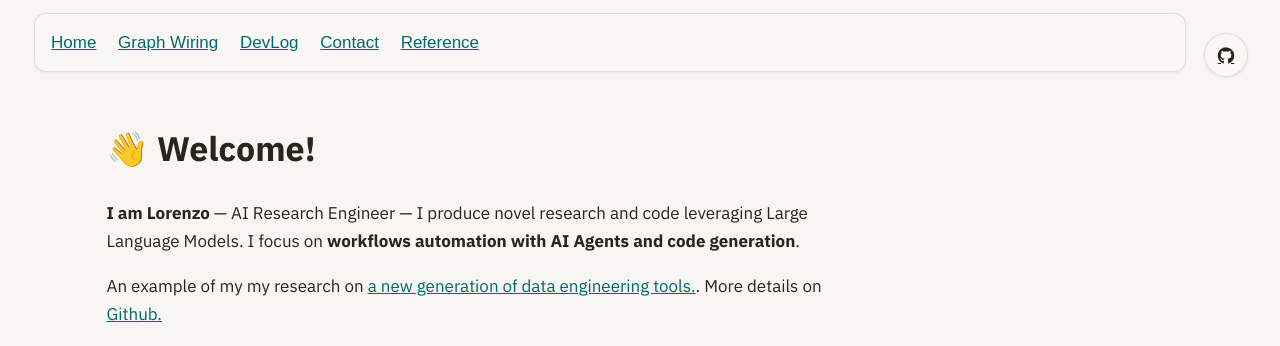
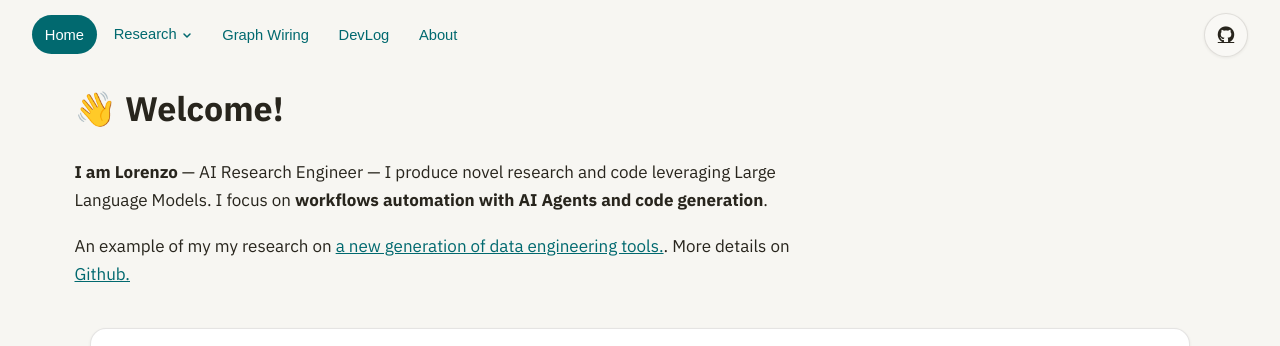
Before and after one commit to Mec-iS/staticwebpage, a Jekyll site: the page built from index.md, in a window 1280 px wide, cut to the strip 0-346 px from the top of the page. Built offline with Jekyll 4.4.1, drawn with Linux system fonts in a browser that asks for light colours; nearby versions of some CDN libraries; some web fonts are replaced.

Commit message:
nav: include all 10 pages, add breadcrumbs, active indicator, mobile hamburger
- Redesign nav with 5 primary items + Research dropdown for 6 sub-pages
- Add breadcrumbs on paper/project pages (Home > Research > Title) and blog posts
- Active page highlighted with filled primary-color pill
- Mobile: hamburger toggle at 640px, 44px touch targets on all items
- CSS-only dropdown (hover/focus-within), no JS, no FOUC

Closes #23

```diff
--- /dev/null
+++ b/_includes/breadcrumbs.html
@@ -0,0 +1,24 @@
+{% assign is_top = false %}
+{% if page.url == '/' or page.url == '/index.html' %}
+  {% assign is_top = true %}
+{% elsif page.url == '/graph-wiring' or page.url == '/graph-wiring.html' %}
+  {% assign is_top = true %}
+{% elsif page.url == '/contact' or page.url == '/contact.html' %}
+  {% assign is_top = true %}
+{% elsif page.url == '/blog' or page.url == '/blog.html' %}
+  {% assign is_top = true %}
+{% endif %}
+
+{% unless is_top %}
+<nav aria-label="Breadcrumb" class="breadcrumbs">
+  <ol>
+    <li><a href="/">Home</a></li>
+    {% if page.url contains 'arrowspace' or page.url contains 'bmpp' or page.url contains 'smartcore' or page.url contains 'vibelang' or page.url contains 'reference' %}
+    <li><a href="/">Research</a></li>
+    {% elsif page.layout == 'blog_default' %}
+    <li><a href="/blog">DevLog</a></li>
+    {% endif %}
+    <li aria-current="page">{{ page.title }}</li>
+  </ol>
+</nav>
+{% endunless %}
--- a/_includes/nav.html
+++ b/_includes/nav.html
@@ -1,9 +1,47 @@
-<nav class="pure-menu pure-menu-horizontal" style="margin-bottom: 1.5em;">
-  <ul class="pure-menu-list">
-    <li class="pure-menu-item"><a href="{{ "/" }}">Home</a></li>
-    <li class="pure-menu-item"><a href="{{ "/graph-wiring" }}">Graph Wiring</a></li>
-    <li class="pure-menu-item"><a href="{{ "/blog" }}">DevLog</a></li>
-    <li class="pure-menu-item"><a href="{{ "/contact" }}">Contact</a></li>
-    <li class="pure-menu-item"><a href="{{ "/references" }}">Reference</a></li>
+<nav class="site-nav" aria-label="Main navigation">
+  <input type="checkbox" id="nav-toggle" class="nav-toggle-input" hidden>
+  <label for="nav-toggle" class="nav-toggle-label" aria-label="Toggle navigation menu" tabindex="0">
+    <span></span><span></span><span></span>
+  </label>
+
+  <ul class="nav-list">
+    <li class="nav-item{% if page.url == '/' %} active{% endif %}">
+      <a href="{{ '/' | relative_url }}">Home</a>
+    </li>
+
+    {% assign is_research_active = false %}
+    {% if page.url contains 'arrowspace' %}{% assign is_research_active = true %}{% endif %}
+    {% if page.url contains '/bmpp' and page.url != '/bmpp-paper' %}{% assign is_research_active = true %}{% endif %}
+    {% if page.url contains 'bmpp-paper' %}{% assign is_research_active = true %}{% endif %}
+    {% if page.url contains 'smartcore' %}{% assign is_research_active = true %}{% endif %}
+    {% if page.url contains 'vibelang' %}{% assign is_research_active = true %}{% endif %}
+    {% if page.url contains 'reference' %}{% assign is_research_active = true %}{% endif %}
+
+    <li class="nav-item nav-has-children{% if is_research_active %} active{% endif %}">
+      <button class="nav-dropdown-btn" aria-haspopup="true">
+        Research
+        <svg class="nav-arrow" width="12" height="12" viewBox="0 0 12 12" fill="none" aria-hidden="true"><path d="M3 5l3 3 3-3" stroke="currentColor" stroke-width="1.5" stroke-linecap="round" stroke-linejoin="round"/></svg>
+      </button>
+      <ul class="nav-dropdown">
+        <li{% if page.url contains 'arrowspace' %} class="active"{% endif %}><a href="/arrowspace-paper">ArrowSpace Paper</a></li>
+        <li{% if page.url contains '/bmpp' and page.url != '/bmpp-paper' and page.url != '/bmpp-paper.html' %} class="active"{% endif %}><a href="/bmpp">BMPP</a></li>
+        <li{% if page.url contains 'bmpp-paper' %} class="active"{% endif %}><a href="/bmpp-paper">BMPP Paper</a></li>
+        <li{% if page.url contains 'smartcore' %} class="active"{% endif %}><a href="/smartcorelib">Smartcore</a></li>
+        <li{% if page.url contains 'vibelang' %} class="active"{% endif %}><a href="/vibelang-rs">Vibelang-rs</a></li>
+        <li{% if page.url contains 'reference' %} class="active"{% endif %}><a href="/references">References</a></li>
+      </ul>
+    </li>
+
+    <li class="nav-item{% if page.url contains 'graph-wiring' %} active{% endif %}">
+      <a href="/graph-wiring">Graph Wiring</a>
+    </li>
+
+    <li class="nav-item{% if page.url contains '/blog' %} active{% endif %}">
+      <a href="/blog">DevLog</a>
+    </li>
+
+    <li class="nav-item{% if page.url contains 'contact' %} active{% endif %}">
+      <a href="/contact">About</a>
+    </li>
   </ul>
 </nav>
--- a/_layouts/default.html
+++ b/_layouts/default.html
@@ -105,7 +105,7 @@
       padding-bottom: 2rem;
     }
 
-    nav a { margin-right: 1em; }
+    /* nav removed — replaced below */
     textarea, pre, code {
         width: 100%;
         font-family: 'Ubuntu Mono', monospace;
@@ -148,54 +148,140 @@
         vertical-align: middle;
     }
 
-    nav {
+    .site-nav {
       font-family: 'Satoshi', Arial, sans-serif;
+      position: relative;
     }
 
-    nav.pure-menu,
-    .head-on,
-    .intermission,
-    footer,
-    .main-content {
-      width: 100%;
-      max-width: var(--content-width);
-      margin-inline: auto;
+    .nav-toggle-input { display: none; }
+
+    .nav-toggle-label {
+      display: none;
+      flex-direction: column;
+      gap: 5px;
+      padding: 10px 0;
+      cursor: pointer;
+      user-select: none;
+      min-height: 44px;
+      justify-content: center;
     }
 
-    footer {
-        font-family: 'Satoshi', Arial, sans-serif;
+    .nav-toggle-label span {
+      display: block;
+      width: 24px;
+      height: 2px;
+      background: var(--color-text);
+      border-radius: 2px;
+      transition: transform var(--transition), opacity var(--transition);
     }
 
-    nav.pure-menu {
+    .nav-list {
       display: flex;
+      flex-wrap: wrap;
+      gap: 0.25rem;
       align-items: center;
-      justify-content: space-between;
-      gap: var(--space-4);
-      padding: 0.9rem 1rem;
-      background: var(--color-surface);
+      list-style: none;
+      margin: 0;
+      padding: 0;
+    }
+
+    .nav-item a,
+    .nav-dropdown-btn {
+      display: inline-flex;
+      align-items: center;
+      gap: 0.25rem;
+      padding: 0.45rem 0.8rem;
+      border-radius: var(--radius-full);
+      font-size: 0.92rem;
+      font-weight: 500;
+      color: var(--color-primary);
+      text-decoration: none;
+      border: none;
+      background: none;
+      cursor: pointer;
+      font-family: inherit;
+      transition: background var(--transition), color var(--transition);
+      white-space: nowrap;
+    }
+
+    .nav-item a:hover,
+    .nav-item a:focus-visible,
+    .nav-dropdown-btn:hover,
+    .nav-dropdown-btn:focus-visible {
+      background: color-mix(in srgb, var(--color-primary) 10%, transparent);
+      text-decoration: none;
+      outline: none;
+    }
+
+    .nav-item.active > a,
+    .nav-item.active > .nav-dropdown-btn {
+      background: var(--color-primary);
+      color: #fff;
+    }
+
+    .nav-item.active > a:hover,
+    .nav-item.active > .nav-dropdown-btn:hover {
+      background: var(--color-primary-hover);
+    }
+
+    .nav-arrow {
+      transition: transform var(--transition);
+    }
+
+    .nav-has-children.active .nav-arrow {
+      transform: rotate(180deg);
+    }
+
+    .nav-has-children {
+      position: relative;
+    }
+
+    .nav-dropdown {
+      display: none;
+      position: absolute;
+      top: 100%;
+      left: 0;
+      z-index: 100;
+      min-width: 180px;
+      padding: 0.5rem 0;
+      margin-top: 0.25rem;
+      background: var(--color-surface-2);
       border: 1px solid var(--color-border);
       border-radius: var(--radius-lg);
-      box-shadow: var(--shadow-sm);
-      margin-bottom: var(--space-5);
-      overflow-x: auto;
+      box-shadow: var(--shadow-md);
+      list-style: none;
     }
 
-    .pure-menu-list {
-      display: flex;
-      flex-wrap: wrap;
-      gap: 0.35rem;
+    .nav-dropdown li a {
+      display: block;
+      padding: 0.5rem 1rem;
+      border-radius: 0;
+      color: var(--color-text);
+      font-weight: 400;
+      white-space: nowrap;
     }
 
-    .pure-menu-link {
+    .nav-dropdown li a:hover,
+    .nav-dropdown li a:focus-visible {
+      background: color-mix(in srgb, var(--color-primary) 8%, transparent);
       color: var(--color-primary);
-      border-radius: var(--radius-full);
-      padding: 0.45rem 0.8rem;
     }
 
-    .pure-menu-link:hover,
-    .pure-menu-link:focus-visible {
-      background: color-mix(in srgb, var(--color-primary) 10%, white);
-      text-decoration: none;
+    .nav-dropdown li.active a {
+      background: color-mix(in srgb, var(--color-primary) 10%, transparent);
+      color: var(--color-primary);
+      font-weight: 500;
+    }
+
+    .nav-has-children:hover .nav-dropdown,
+    .nav-has-children:focus-within .nav-dropdown,
+    .nav-has-children .nav-dropdown:hover {
+      display: block;
+    }
+
+    .nav-dropdown-btn {
+      -webkit-appearance: none;
+      appearance: none;
     }
 
     .topbar-row {
@@ -246,6 +332,49 @@
     .cta-emoji {
         font-size: 1.3em;
         vertical-align: middle;
+    }
+
+
+    .breadcrumbs {
+      margin-bottom: var(--space-4);
+    }
+
+    .breadcrumbs ol {
+      display: flex;
+      flex-wrap: wrap;
+      align-items: center;
+      gap: 0.4rem;
+      list-style: none;
+      margin: 0;
+      padding: 0;
+      font-size: 0.85rem;
+      color: var(--color-text-muted);
+    }
+
+    .breadcrumbs li {
+      display: flex;
+      align-items: center;
+      gap: 0.4rem;
+    }
+
+    .breadcrumbs li + li::before {
+      content: '/';
+      color: var(--color-text-faint);
+    }
+
+    .breadcrumbs a {
+      color: var(--color-text-muted);
+      text-decoration: none;
+    }
+
+    .breadcrumbs a:hover {
+      color: var(--color-primary);
+      text-decoration: underline;
+    }
+
+    .breadcrumbs [aria-current="page"] {
+      color: var(--color-text);
+      font-weight: 500;
     }
 
     .head-on,
@@ -378,8 +507,7 @@
 
     @media (max-width: 768px) {
       .site-shell { padding-inline: 0.85rem; }
-      nav.pure-menu { padding: 0.8rem; }
-      .topbar-row { align-items: stretch; }
+      .topbar-row { align-items: stretch; flex-wrap: wrap; }
       .head-on,
       footer,
       .intermission { padding: 1rem 0.9rem; }
@@ -388,10 +516,54 @@
       .code-block { font-size: 0.88rem; }
     }
 
+    @media (max-width: 640px) {
+      .nav-toggle-label {
+        display: flex;
+      }
+
+      .nav-list {
+        display: none;
+        flex-direction: column;
+        width: 100%;
+        padding: 0.5rem 0;
+        gap: 0;
+      }
+
+      .nav-toggle-input:checked ~ .nav-list {
+        display: flex;
+      }
+
+      .nav-item {
+        width: 100%;
+      }
+
+      .nav-item a,
+      .nav-dropdown-btn {
+        width: 100%;
+        padding: 0.65rem 1rem;
+        min-height: 44px;
+        border-radius: var(--radius-md);
+        justify-content: flex-start;
+      }
+
+      .nav-dropdown {
+        position: static;
+        box-shadow: none;
+        border: none;
+        padding-left: 1rem;
+        margin-top: 0;
+        min-width: auto;
+      }
+
+      .nav-dropdown li a {
+        min-height: 44px;
+        padding: 0.6rem 1rem;
+      }
+    }
+
     @media (max-width: 560px) {
       .topbar-row { flex-direction: column; align-items: stretch; }
       .github-link { align-self: flex-end; }
-      .pure-menu-list { flex-wrap: nowrap; width: max-content; }
       .head-on,
       footer,
       .intermission { border-radius: var(--radius-lg); }
@@ -410,6 +582,7 @@
     </div>
 
     <main class="main-content">
+      {% include breadcrumbs.html %}
       {{ content }}
     </main>
 
```
